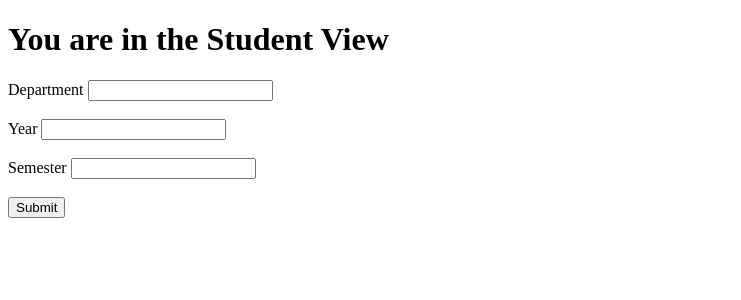
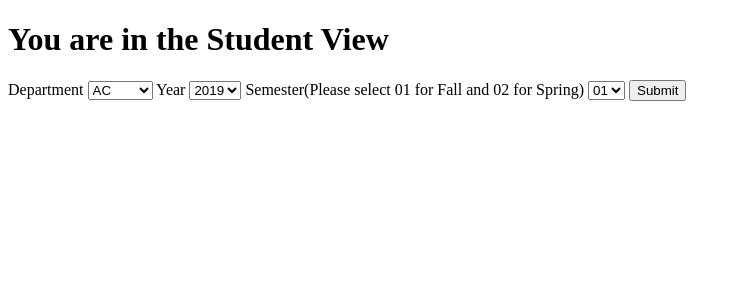
Before and after one commit to edwardmm03/CS460-TeamH-2024, a Django app: page /Student/ in a window 1280 px wide. Shown: the top 300 px of the page, without its empty margins (0-741 px from the left). Run offline with Django 5.2, Linux system fonts and the light colour scheme.

Commit message:
Added Dropdown Menus to Student Page

```diff
--- a/projectSite/Users/templates/Student.html
+++ b/projectSite/Users/templates/Student.html
@@ -7,12 +7,43 @@
 <form action="{% url 'StudentResults' %}" method="post">
 {% csrf_token %}
   <label for="department">Department</label>
-  <input type="text" id="department" name="department"><br><br>
+  <select id = "department" name = "department">
+    <option value = "AC">AC</option>
+    <option value = "AE">AE</option>
+    <option value = "BY">BY</option>
+    <option value = "CEE">CEE</option>
+    <option value = "CHE">CHE</option>
+    <option value = "COMM">COMM</option>
+    <option value = "CS">CS</option>
+    <option value = "CSE">CSE</option>
+    <option value = "DA">DA</option>
+    <option value = "ECE">ECE</option>
+    <option value = "EC">EC</option>
+    <option value = "EM">EM</option>
+    <option value = "ES">ES</option>
+    <option value = "HIST">HIST</option>
+    <option value = "HSS">HSS</option>
+    <option value = "IA">IA</option>
+    <option value = "LAW">LAW</option>
+    <option value = "MA">MA</option>
+    <option value = "ME">ME</option>
+    <option value = "MK">MK</option>
+    <option value = "OIS">OIS</option>
+    <option value = "PH">PH</option>
+    <option value = "PY">PY</option>
+    <option value = "SE">SE</option>
+  </select>
   <label for="year">Year</label>
-  <input type="text" id="year" name="year"><br><br>
-  <label for="semseter">Semester</label>
-  <input type="text" id="semester" name="semester"><br><br>
-    <input type="submit" value="Submit">
+  <select id = "year" name = "year">
+    <option value = "2019">2019</option>
+    <option value = "2020">2020</option>
+  </select>
+  <label for="semseter">Semester(Please select 01 for Fall and 02 for Spring)</label>
+  <select id = "semester" name = "semester">
+    <option value = "01">01</option>
+    <option value = "02">02</option>
+  </select>
+  <input type="submit" value="Submit">
 </form>
 
 </body>
```
